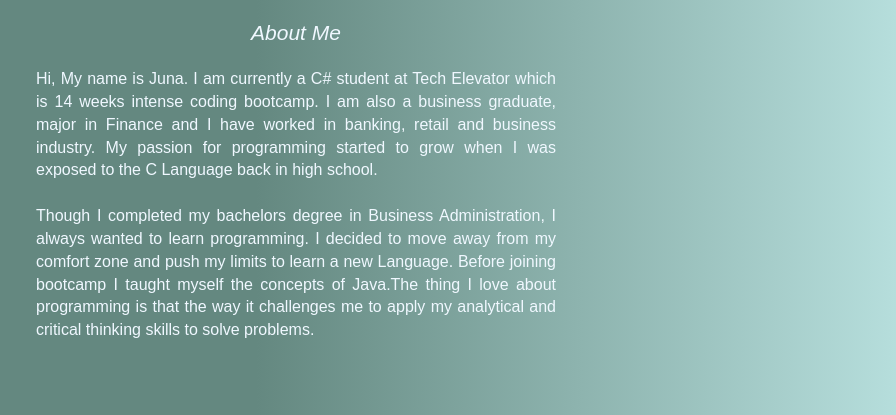
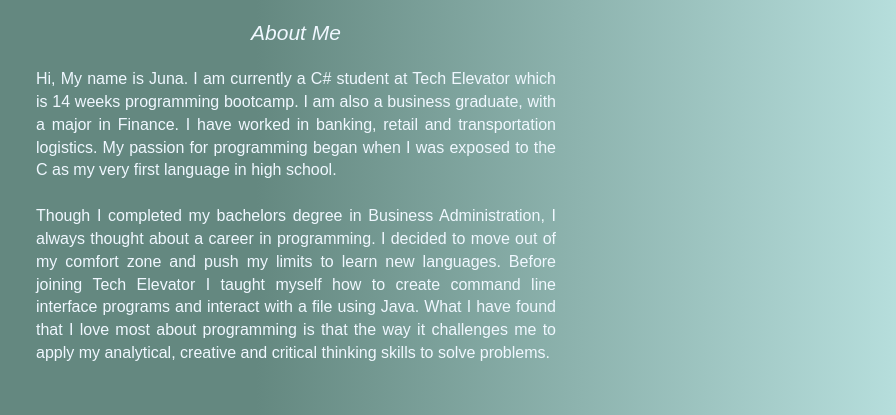
Before and after one commit to junakhatri1/junakhatri1.github.io, a plain HTML site: page index.html in a window 1280 px wide. Shown: the part 150-565 px from the top of the page, 384-1280 px from the left. Drawn offline with nearby package versions, Linux system fonts and the light colour scheme.

Commit message:
modified about me section

```diff
--- a/index.html
+++ b/index.html
@@ -41,15 +41,14 @@
             </div>
             <div class="newWrapper">
                 <p style="font-size: medium">
-                    Hi, My name is Juna. I am currently a C# student at Tech Elevator which is 14 weeks intense coding bootcamp.
-                    I am also a business graduate, major in Finance and I have worked in banking, retail and business industry.
-                    My passion for programming started to grow when I was exposed to the C Language back in high school. <br />
-                    <br /> Though I completed my bachelors degree in Business Administration, I always wanted to learn programming.
-                    I decided to move away from my comfort zone and push my limits to learn a new Language. Before joining
-                    bootcamp I taught myself the concepts of Java.The thing I love about programming is that the way it challenges me to apply
-                    my analytical and critical thinking skills to solve problems.
+                    Hi, My name is Juna. I am currently a C# student at Tech Elevator which is 14 weeks programming bootcamp.
+                    I am also a business graduate, with a major in Finance. I have worked in banking, retail and transportation logistics.
+                    My passion for programming began when I was exposed to the C as my very first language in high school. <br />
+                    <br /> Though I completed my bachelors degree in Business Administration, I always thought about a career in programming.
+                    I decided to move out of my comfort zone and push my limits to learn new languages. Before joining Tech Elevator
+                     I taught myself how to create command line interface programs and interact with a file using Java. What I have found that I love most about programming is that the way it challenges me to apply
+                    my analytical, creative and critical thinking skills to solve problems.
                 </p>
-
             </div>
         </div>
     </div>
@@ -72,6 +71,7 @@
                 <h3 id="aboutMe" style="color:aliceblue"> <i>My Skills </i></h3>
             </div>
             <br />
+
             <div class="container" style="margin-left: 50px">
                 <div class="row">
                     <div class="col-sm-2">
```
